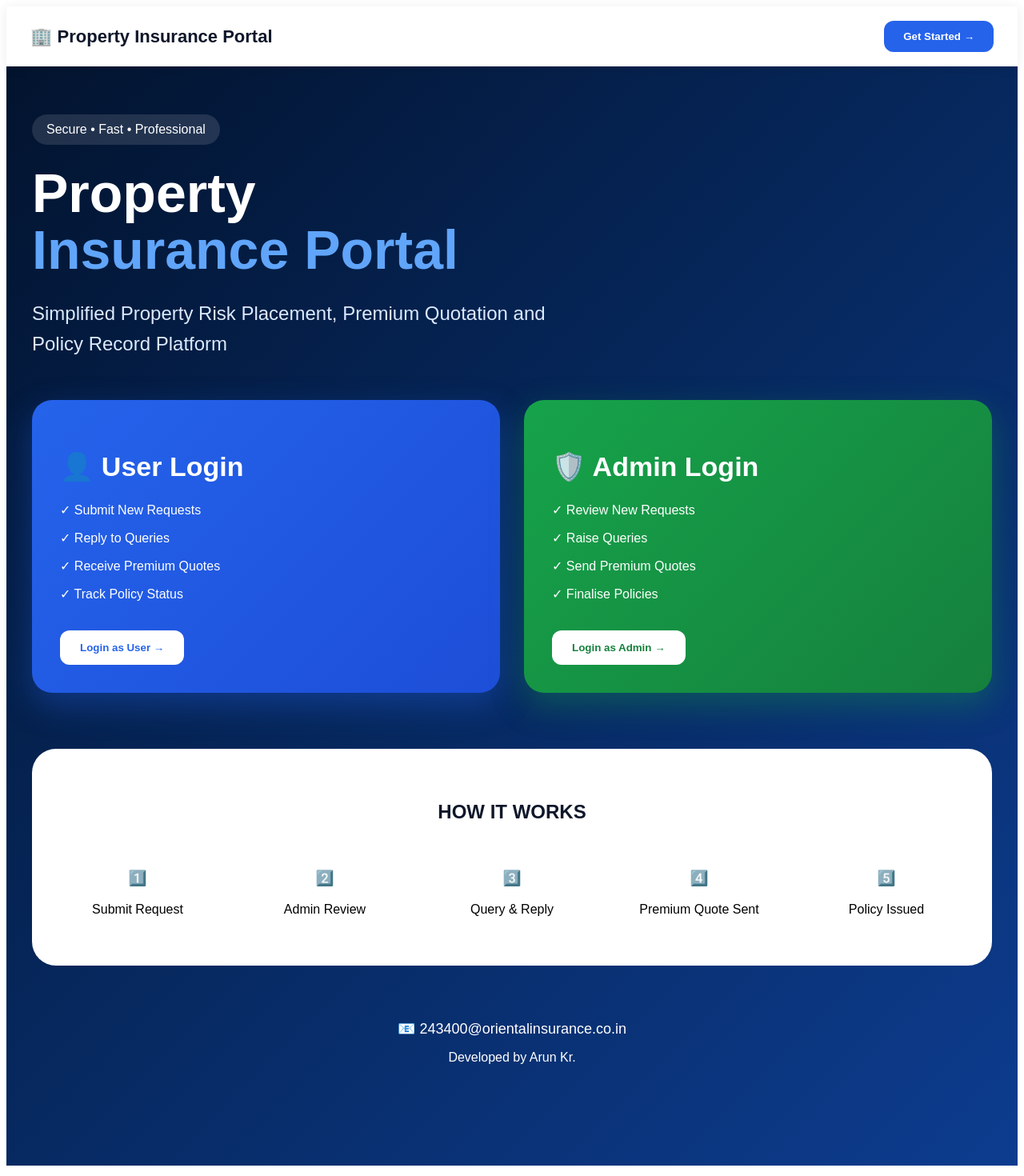
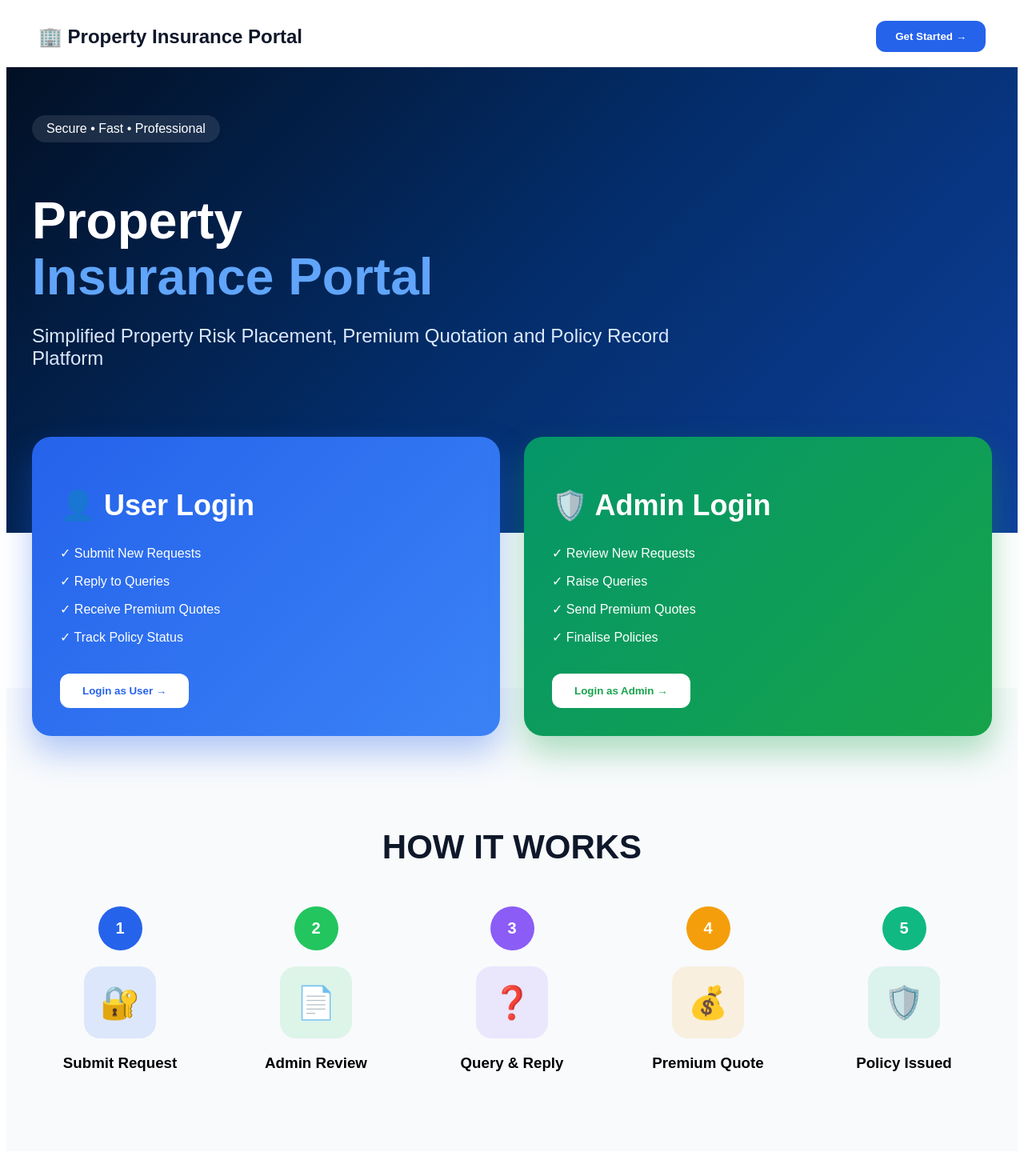
Before and after one commit to Arunsonly/property-insurance-portal, a Next.js app: page / in a window 1280 px wide. Shown: the top 1470 px of the page at 80% size. Built offline with nearby package versions, Linux system fonts and the light colour scheme.

Commit message:
Update index.js

```diff
--- a/pages/index.js
+++ b/pages/index.js
@@ -1,32 +1,59 @@
 export default function Home() {
+  const steps = [
+    {
+      no: "1",
+      icon: "🔐",
+      title: "Submit Request",
+      color: "#2563eb",
+    },
+    {
+      no: "2",
+      icon: "📄",
+      title: "Admin Review",
+      color: "#22c55e",
+    },
+    {
+      no: "3",
+      icon: "❓",
+      title: "Query & Reply",
+      color: "#8b5cf6",
+    },
+    {
+      no: "4",
+      icon: "💰",
+      title: "Premium Quote",
+      color: "#f59e0b",
+    },
+    {
+      no: "5",
+      icon: "🛡️",
+      title: "Policy Issued",
+      color: "#10b981",
+    },
+  ];
+
   return (
     <div
       style={{
-        minHeight: "100vh",
         fontFamily: "Arial, sans-serif",
-        background:
-          "linear-gradient(135deg,#02122b 0%,#06285e 50%,#0d3c8f 100%)",
+        margin: 0,
+        padding: 0,
+        background: "#fff",
       }}
     >
-      {/* NAVBAR */}
+      {/* HEADER */}
 
       <div
         style={{
-          background: "#ffffff",
-          padding: "18px 30px",
+          background: "#fff",
+          padding: "18px 40px",
           display: "flex",
           justifyContent: "space-between",
           alignItems: "center",
-          boxShadow: "0 2px 15px rgba(0,0,0,0.08)",
+          borderBottom: "1px solid #eee",
         }}
       >
-        <h2
-          style={{
-            margin: 0,
-            color: "#0f172a",
-            fontSize: "22px",
-          }}
-        >
+        <h2 style={{ margin: 0, color: "#0f172a" }}>
           🏢 Property Insurance Portal
         </h2>
 
@@ -49,20 +76,26 @@ export default function Home() {
 
       <div
         style={{
+          background:
+            "linear-gradient(135deg,#021024,#032d6a,#0f3f9c)",
+          color: "#fff",
+          padding: "60px 20px 180px",
+          position: "relative",
+        }}
+      >
+        <div
+          style={{
             maxWidth: "1200px",
             margin: "auto",
-          padding: "60px 20px",
           }}
         >
-        <div style={{ maxWidth: "700px" }}>
           <div
             style={{
               display: "inline-block",
-              background: "rgba(255,255,255,0.12)",
-              color: "#fff",
-              padding: "10px 18px",
+              background: "rgba(255,255,255,0.1)",
+              padding: "8px 18px",
               borderRadius: "30px",
-              marginBottom: "25px",
+              marginBottom: "20px",
             }}
           >
             Secure • Fast • Professional
@@ -70,41 +103,47 @@ export default function Home() {
 
           <h1
             style={{
-              color: "#fff",
-              fontSize: "68px",
-              lineHeight: "1.05",
-              margin: "0 0 20px",
+              fontSize: "64px",
+              lineHeight: "1.1",
+              marginBottom: "20px",
             }}
           >
             Property <br />
-            <span style={{ color: "#60A5FA" }}>
+            <span style={{ color: "#60a5fa" }}>
               Insurance Portal
             </span>
           </h1>
 
           <p
             style={{
+              fontSize: "24px",
               color: "#dbeafe",
-              fontSize: "24px",
-              lineHeight: "1.6",
-              marginBottom: "50px",
+              maxWidth: "800px",
             }}
           >
             Simplified Property Risk Placement,
-            Premium Quotation and Policy
-            Record Platform
+            Premium Quotation and Policy Record
+            Platform
           </p>
         </div>
+      </div>
 
-        {/* LOGIN CARDS */}
+      {/* CARDS */}
 
       <div
         style={{
+          maxWidth: "1200px",
+          margin: "-120px auto 0",
+          padding: "0 20px",
+          position: "relative",
+          zIndex: 10,
+        }}
+      >
+        <div
+          style={{
             display: "grid",
-            gridTemplateColumns:
-              "repeat(auto-fit,minmax(320px,1fr))",
+            gridTemplateColumns: "repeat(auto-fit,minmax(350px,1fr))",
             gap: "30px",
-            marginTop: "30px",
           }}
         >
           {/* USER */}
@@ -112,20 +151,15 @@ export default function Home() {
           <div
             style={{
               background:
-                "linear-gradient(135deg,#2563eb,#1d4ed8)",
+                "linear-gradient(135deg,#2563eb,#3b82f6)",
+              color: "#fff",
               padding: "35px",
-              borderRadius: "25px",
-              color: "#fff",
+              borderRadius: "24px",
               boxShadow:
-                "0 15px 40px rgba(37,99,235,0.35)",
+                "0 20px 40px rgba(37,99,235,0.35)",
             }}
           >
-            <h2
-              style={{
-                fontSize: "34px",
-                marginBottom: "25px",
-              }}
-            >
+            <h2 style={{ fontSize: "36px" }}>
               👤 User Login
             </h2>
 
@@ -140,10 +174,9 @@ export default function Home() {
                 background: "#fff",
                 color: "#2563eb",
                 border: "none",
-                padding: "14px 25px",
+                padding: "14px 28px",
                 borderRadius: "12px",
                 fontWeight: "bold",
-                cursor: "pointer",
               }}
             >
               Login as User →
@@ -155,20 +188,15 @@ export default function Home() {
           <div
             style={{
               background:
-                "linear-gradient(135deg,#16a34a,#15803d)",
+                "linear-gradient(135deg,#059669,#16a34a)",
+              color: "#fff",
               padding: "35px",
-              borderRadius: "25px",
-              color: "#fff",
+              borderRadius: "24px",
               boxShadow:
-                "0 15px 40px rgba(22,163,74,0.35)",
+                "0 20px 40px rgba(22,163,74,0.35)",
             }}
           >
-            <h2
-              style={{
-                fontSize: "34px",
-                marginBottom: "25px",
-              }}
-            >
+            <h2 style={{ fontSize: "36px" }}>
               🛡️ Admin Login
             </h2>
 
@@ -181,16 +209,16 @@ export default function Home() {
               style={{
                 marginTop: "20px",
                 background: "#fff",
-                color: "#15803d",
+                color: "#16a34a",
                 border: "none",
-                padding: "14px 25px",
+                padding: "14px 28px",
                 borderRadius: "12px",
                 fontWeight: "bold",
-                cursor: "pointer",
               }}
             >
               Login as Admin →
             </button>
+          </div>
         </div>
       </div>
 
@@ -198,17 +226,24 @@ export default function Home() {
 
       <div
         style={{
-            background: "#ffffff",
-            borderRadius: "30px",
-            marginTop: "70px",
-            padding: "45px 25px",
+          background: "#f8fafc",
+          marginTop: "-60px",
+          paddingTop: "140px",
+          paddingBottom: "80px",
+        }}
+      >
+        <div
+          style={{
+            maxWidth: "1200px",
+            margin: "auto",
             textAlign: "center",
+            padding: "0 20px",
           }}
         >
           <h2
             style={{
+              fontSize: "42px",
               color: "#0f172a",
-              marginBottom: "40px",
             }}
           >
             HOW IT WORKS
@@ -218,33 +253,50 @@ export default function Home() {
             style={{
               display: "grid",
               gridTemplateColumns:
-                "repeat(auto-fit,minmax(160px,1fr))",
-              gap: "20px",
+                "repeat(auto-fit,minmax(180px,1fr))",
+              gap: "25px",
+              marginTop: "50px",
             }}
           >
-            <div>
-              <h3 style={{ color: "#2563eb" }}>1️⃣</h3>
-              <p>Submit Request</p>
+            {steps.map((s) => (
+              <div key={s.no}>
+                <div
+                  style={{
+                    width: "55px",
+                    height: "55px",
+                    borderRadius: "50%",
+                    background: s.color,
+                    color: "#fff",
+                    margin: "auto",
+                    display: "flex",
+                    alignItems: "center",
+                    justifyContent: "center",
+                    fontWeight: "bold",
+                    fontSize: "20px",
+                  }}
+                >
+                  {s.no}
                 </div>
 
-            <div>
-              <h3 style={{ color: "#16a34a" }}>2️⃣</h3>
-              <p>Admin Review</p>
+                <div
+                  style={{
+                    width: "90px",
+                    height: "90px",
+                    margin: "20px auto",
+                    borderRadius: "20px",
+                    background: `${s.color}20`,
+                    display: "flex",
+                    alignItems: "center",
+                    justifyContent: "center",
+                    fontSize: "40px",
+                  }}
+                >
+                  {s.icon}
                 </div>
 
-            <div>
-              <h3 style={{ color: "#9333ea" }}>3️⃣</h3>
-              <p>Query & Reply</p>
+                <h3>{s.title}</h3>
               </div>
-
-            <div>
-              <h3 style={{ color: "#f59e0b" }}>4️⃣</h3>
-              <p>Premium Quote Sent</p>
-            </div>
-
-            <div>
-              <h3 style={{ color: "#22c55e" }}>5️⃣</h3>
-              <p>Policy Issued</p>
+            ))}
           </div>
         </div>
       </div>
@@ -254,21 +306,13 @@ export default function Home() {
       <div
         style={{
           textAlign: "center",
-            color: "#fff",
-            padding: "50px 20px",
+          padding: "40px",
+          background: "#fff",
+          color: "#334155",
         }}
       >
-          <p
-            style={{
-              fontSize: "18px",
-              marginBottom: "12px",
-            }}
-          >
-            📧 243400@orientalinsurance.co.in
-          </p>
-
+        <p>📧 243400@orientalinsurance.co.in</p>
         <p>Developed by Arun Kr.</p>
-        </div>
       </div>
     </div>
   );
```
Lines whose indentation alone changed are shown as unchanged.
